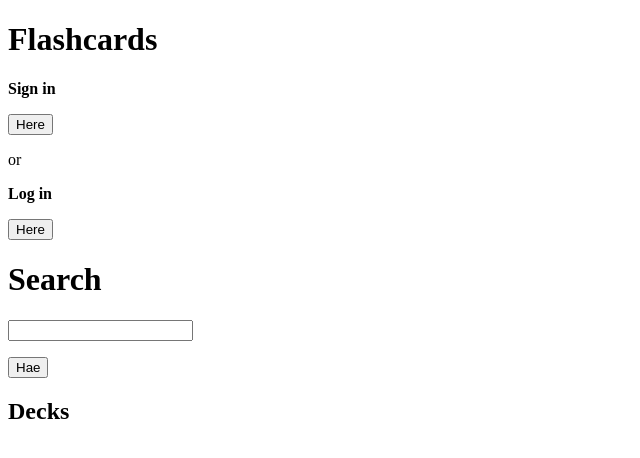
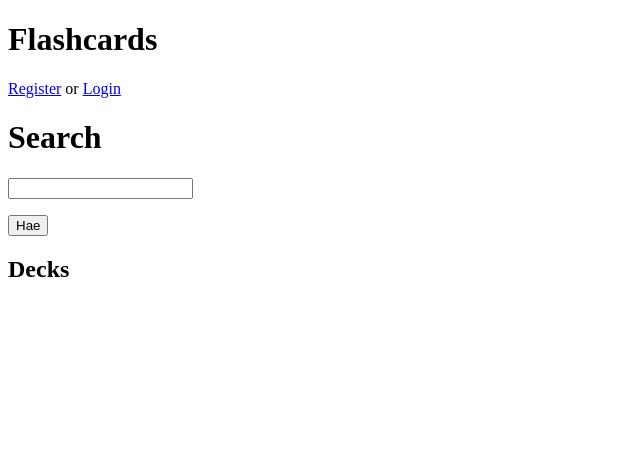
Before and after one commit to hyvarinen-o/Flashcards, a Flask app: page / in a window 1280 px wide. Shown: the top 458 px of the page, without its empty margins (0-640 px from the left). Run offline with Flask 3, Linux system fonts and the light colour scheme; data that the repository does not hold is empty.

Commit message:
impove frontpage

```diff
--- a/templates/index.html
+++ b/templates/index.html
@@ -6,7 +6,8 @@
 
 <body>
     {% if session.username %}
-    <h1>Welcome {{session.username}}</h1>
+    <h1>Flashdecks</h1>
+    <h2>Welcome {{session.username}}</h2>
     <form action="/logout" method="post">
         <button>logout</button>
     </form>
@@ -16,15 +17,9 @@
 
     {% else %}
     <h1><b>Flashcards</b></h1>
-    <p><b>Sign in</b></p>
-    <form action="/register">
-        <button>Here</button>
-    </form>
-    <p>or</p>
-    <p><b>Log in</b></p>
-    <form action="/login_page">
-        <button>Here</button>
-    </form>
+    <a href="/register">Register</a>
+    or
+    <a href="/login_page">Login</a>
 
     {% endif %}
     <h1><b>Search</b></h1>
```
